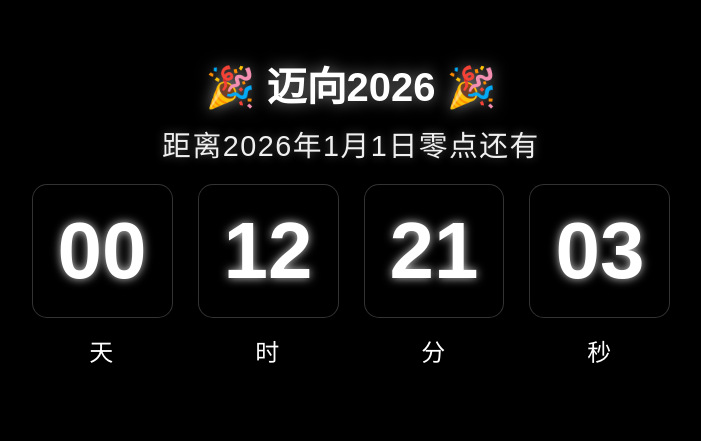
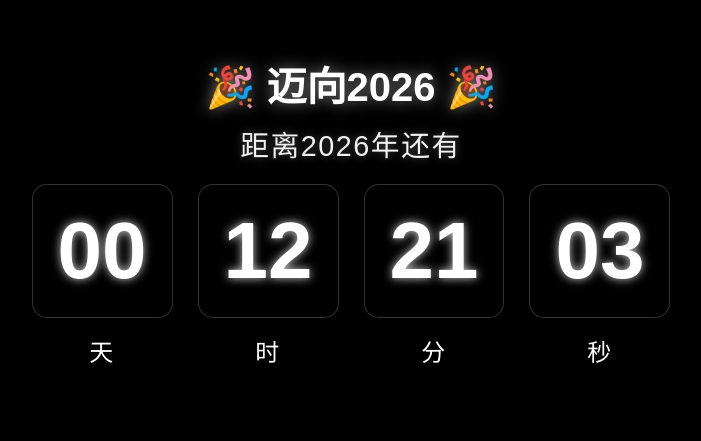
Before and after one commit to lilong-kun/lxw, a plain HTML site: page kuanian/index.html in a window 1280 px wide. Shown: the part 169-610 px from the top of the page, without its empty margins (289-990 px from the left). Drawn offline with Linux system fonts and the light colour scheme.

Commit message:
Update index.html

```diff
--- a/kuanian/index.html
+++ b/kuanian/index.html
@@ -242,7 +242,7 @@
     <div class="timer-container" id="timerContainer">
         <h1>🎉 迈向2026 🎉</h1>
         <!-- 这里就是添加的提示文字 -->
-        <div class="countdown-prompt">距离2026年1月1日零点还有</div>
+        <div class="countdown-prompt">距离2026年还有</div>
 
         <div class="countdown">
             <div class="countdown-item">
```
